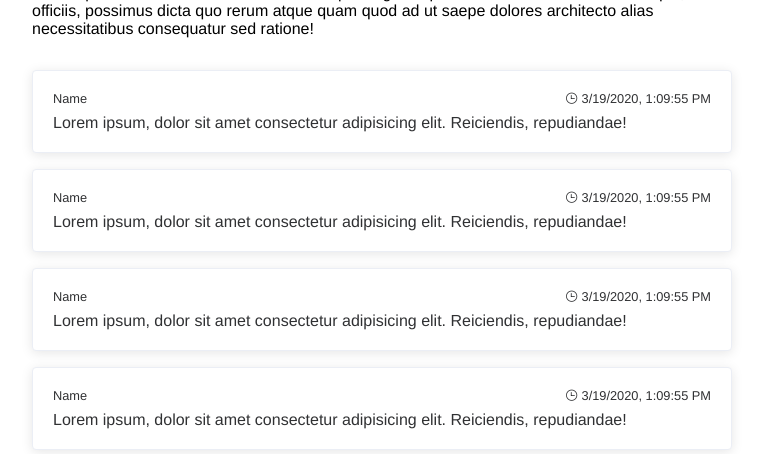
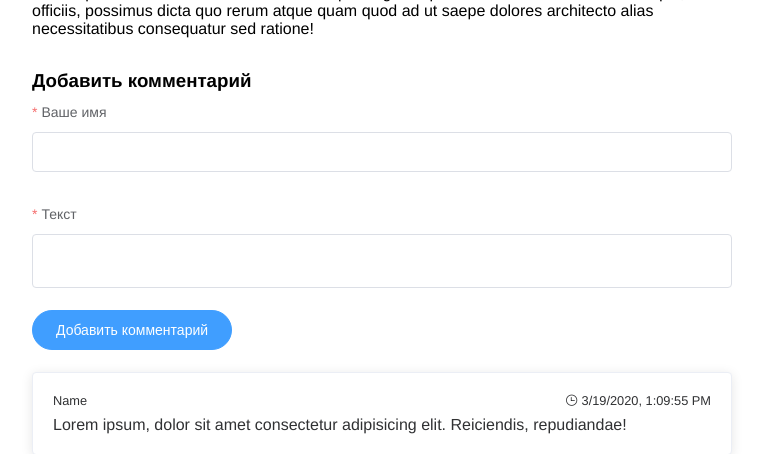
Before and after one commit to crusoe37/blog-vue-nuxt-express, a Nuxt app: page /post/1 in a window 1280 px wide. Shown: the part 818-1272 px from the top of the page, without its empty margins (258-1021 px from the left). Built offline with nearby package versions, Linux system fonts and the light colour scheme.

Commit message:
add CommentForm component

```diff
--- /dev/null
+++ b/components/main/CommentForm.vue
@@ -0,0 +1,63 @@
+<template>
+  <el-form
+    ref="form"
+    :model="controls"
+    :rules="rules"
+    @submit.native.prevent="onSubmit"
+  >
+    <h1>Добавить комментарий</h1>
+
+    <el-form-item label="Ваше имя" prop="name">
+      <el-input v-model="controls.name" />
+    </el-form-item>
+
+    <el-form-item label="Текст" prop="text">
+      <el-input
+        v-model="controls.text"
+        type="textarea"
+        resize="none"
+        :rows="2"
+      />
+    </el-form-item>
+
+    <el-form-item>
+      <el-button
+        type="primary"
+        native-type="submit"
+        round
+      >
+        Добавить комментарий
+      </el-button>
+    </el-form-item>
+  </el-form>
+</template>
+
+<script>
+export default {
+  data () {
+    return {
+      controls: {
+        name: '',
+        text: ''
+      },
+      rules: {
+        name: [
+          { required: true, message: 'Введите имя', trigger: 'blur' }
+        ],
+        text: [
+          { required: true, message: 'Введите ваш комментарий', trigger: 'change' }
+        ]
+      }
+    }
+  },
+  methods: {
+    onSubmit () {
+      this.$refs.form.validate((valid) => {
+        if (valid) {
+          console.log('Form is valid')
+        }
+      })
+    }
+  }
+}
+</script>
--- a/components/main/Post.vue
+++ b/components/main/Post.vue
@@ -51,10 +51,6 @@ export default {
     align-items: center;
   }
 
-  // .post-body {
-  //   margin-bottom: 1rem;
-  // }
-
   .post-img {
     width: 100%;
     height: auto;
--- a/pages/post/_id.vue
+++ b/pages/post/_id.vue
@@ -27,6 +27,8 @@
       <p>Lorem ipsum dolor sit amet consectetur adipisicing elit. Ipsa consectetur dolore doloremque, officiis, possimus dicta quo rerum atque quam quod ad ut saepe dolores architecto alias necessitatibus consequatur sed ratione!</p>
     </main>
     <footer>
+      <app-comment-form />
+
       <div v-if="true" class="comments">
         <app-comment
           v-for="comment in 4"
@@ -43,13 +45,14 @@
 
 <script>
 import AppComment from '@/components/main/Comment'
+import AppCommentForm from '@/components/main/CommentForm'
 
 export default {
   validate ({ params }) {
     return Boolean(params.id)
   },
   components: {
-    AppComment
+    AppComment, AppCommentForm
   }
 }
 </script>
```
